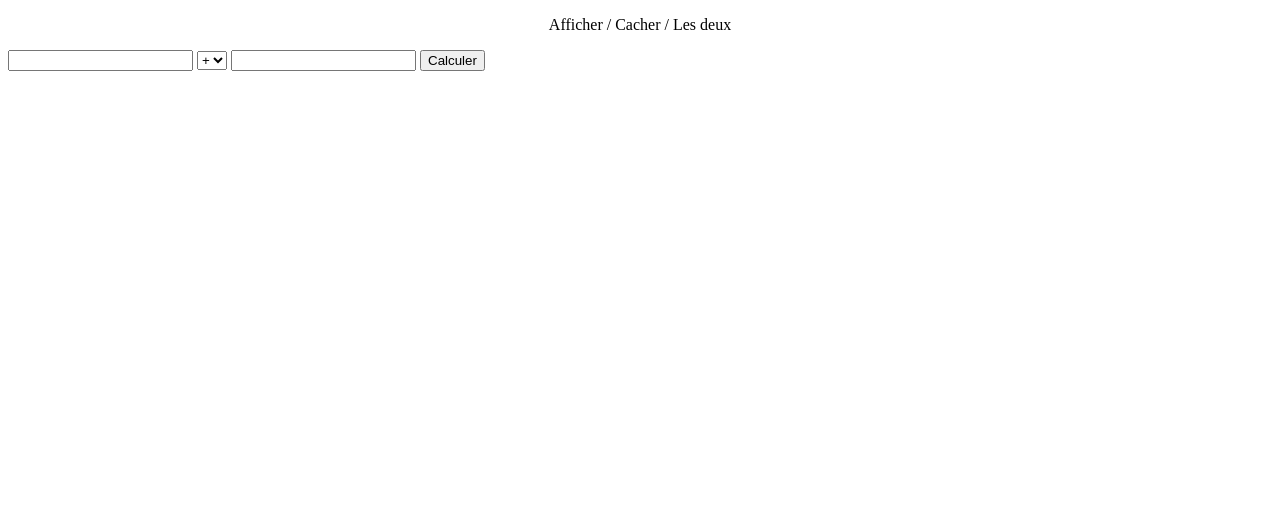
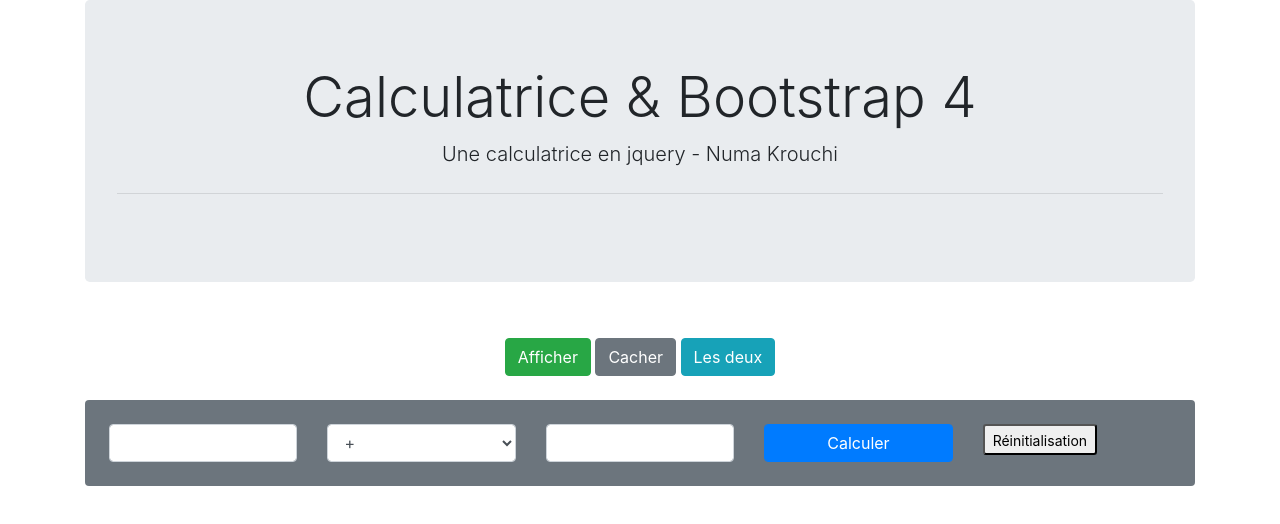
Before and after one commit to cfarn/jquery, a plain HTML site: page 03_entrainement/calculatrice_bt.html in a window 1280 px wide. Drawn offline with nearby package versions, Linux system fonts and the light colour scheme.

Commit message:
Update calculatrice_bt.html

```diff
--- a/03_entrainement/calculatrice_bt.html
+++ b/03_entrainement/calculatrice_bt.html
@@ -2,37 +2,71 @@
 <html lang="fr">
 
 <head>
+    <!-- meta tags indispensables -->
     <meta charset="UTF-8">
-    <meta name="viewport" content="width=device-width, initial-scale=1.0">
+    <!-- shrink-to-fit=no pour bootstrap -->
+    <meta name="viewport" content="width=device-width, initial-scale=1, shrink-to-fit=no">
     <meta http-equiv="X-UA-Compatible" content="ie=edge">
     <title>Calculatrice - Jquery - Numa - Bootstrap 4</title>
+    <!-- bootstrap cdn -->
+    <link rel="stylesheet" href="https://stackpath.bootstrapcdn.com/bootstrap/4.4.1/css/bootstrap.min.css"
+        integrity="sha384-Vkoo8x4CGsO3+Hhxv8T/Q5PaXtkKtu6ug5TOeNV6gBiFeWPGFN9MuhOf23Q9Ifjh" crossorigin="anonymous">
     <style>
 
     </style>
 </head>
 
 <body>
-    <p style="text-align: center;">
-        <span id="afficher">Afficher</span>
-        <span id="/">/</span>
-        <span id="cacher">Cacher</span>
-        <span id="/">/</span>
-        <span id="toggle">Les deux</span>
-    </p>
-    <div id="conteneur">
+    <div class="container">
+        <div class="jumbotron text-center">
+            <h1 class="display-4">Calculatrice & Bootstrap 4</h1>
+            <p class="lead">Une calculatrice en jquery - Numa Krouchi</p>
+            <hr class="my-4">
+        </div>
+        <div class="p-4 text-center">
+            <button type="button" class="btn btn-success" id="afficher">Afficher</button>
+            <button type="button" class="btn btn-secondary" id="cacher">Cacher</button>
+            <button type="button" class="btn btn-info" id="toggle">Les deux</button>
+        </div>
+        <div id="conteneur" class="bg-secondary rounded p-4">
             <form action="#" method="GET" name="formulaire">
-            <input type="number" name="saisie1" id="saisie1">
-            <select name="operateur" id="operateur">
+                <div class="row">
+                    <div class="col">
+                        <input type="number" class="form-control" name="saisie1" id="saisie1">
+                    </div>
+                    <div class="col">
+                        <select name="operateur" class="form-control" id="operateur">
                             <option>+</option>
                             <option>-</option>
                             <option>*</option>
                             <option>/</option>
                         </select>
-            <input type="number" name="saisie2" id="saisie2">
-            <input type="submit" name="bouton" id="bouton" value="Calculer">
+                    </div>
+                    <div class="col">
+                        <input type="number" class="form-control" name="saisie2" id="saisie2">
+                    </div>
+                    <div class="col">
+                        <button type="submit" class="btn btn-primary form-control" name="bouton" id="bouton" value="Calculer">Calculer</button>
+                    </div>
+                    <div class="col">
+                        <button type="reset" class="form-control-sm" value="Réinitialisation">Réinitialisation</button>
+                    </div>
+                </div>
             </form>
+        <!-- fin conteneur -->
         </div>
-
+    <!-- fin container principal -->
+    </div>
+    <!-- les scripts bootstrap : jQuery must come first, then Popper.js, and then our JavaScript plugins -->
+    <script src="https://code.jquery.com/jquery-3.4.1.slim.min.js"
+        integrity="sha384-J6qa4849blE2+poT4WnyKhv5vZF5SrPo0iEjwBvKU7imGFAV0wwj1yYfoRSJoZ+n"
+        crossorigin="anonymous"></script>
+    <script src="https://cdn.jsdelivr.net/npm/popper.js@1.16.0/dist/umd/popper.min.js"
+        integrity="sha384-Q6E9RHvbIyZFJoft+2mJbHaEWldlvI9IOYy5n3zV9zzTtmI3UksdQRVvoxMfooAo"
+        crossorigin="anonymous"></script>
+    <script src="https://stackpath.bootstrapcdn.com/bootstrap/4.4.1/js/bootstrap.min.js"
+        integrity="sha384-wfSDF2E50Y2D1uUdj0O3uMBJnjuUD4Ih7YwaYd1iqfktj0Uod8GCExl3Og8ifwB6"
+        crossorigin="anonymous"></script>
     <!-- bibliothèque jquery -->
     <script src="../source/jquery-3.4.1.js"></script>
     <script>
@@ -51,26 +85,26 @@
 
                 if (operateur == '+') {
                     resultat = parseFloat(saisie1) + parseFloat(saisie2);
-                    console.log(resultat);
+                    // console.log(resultat);
 
                 }
 
                 if (operateur == '-') {
                     resultat = (saisie1 - saisie2);
-                    console.log(resultat);
+                    // console.log(resultat);
                 }
 
                 if (operateur == '*') {
                     resultat = (saisie1 * saisie2);
-                    console.log(resultat);
+                    // console.log(resultat);
                 }
 
                 if (operateur == '/') {
                     resultat = (saisie1 / saisie2);
-                    console.log(resultat);
+                    // console.log(resultat);
                 }
 
-                alert(saisie1 + operateur + saisie2 + "=" + resultat);
+                alert(saisie1 +" "+ operateur +" "+ saisie2 + " = " + resultat);
             };
 
             $('#bouton').click(calcul);
```
Lines whose indentation alone changed are shown as unchanged.
